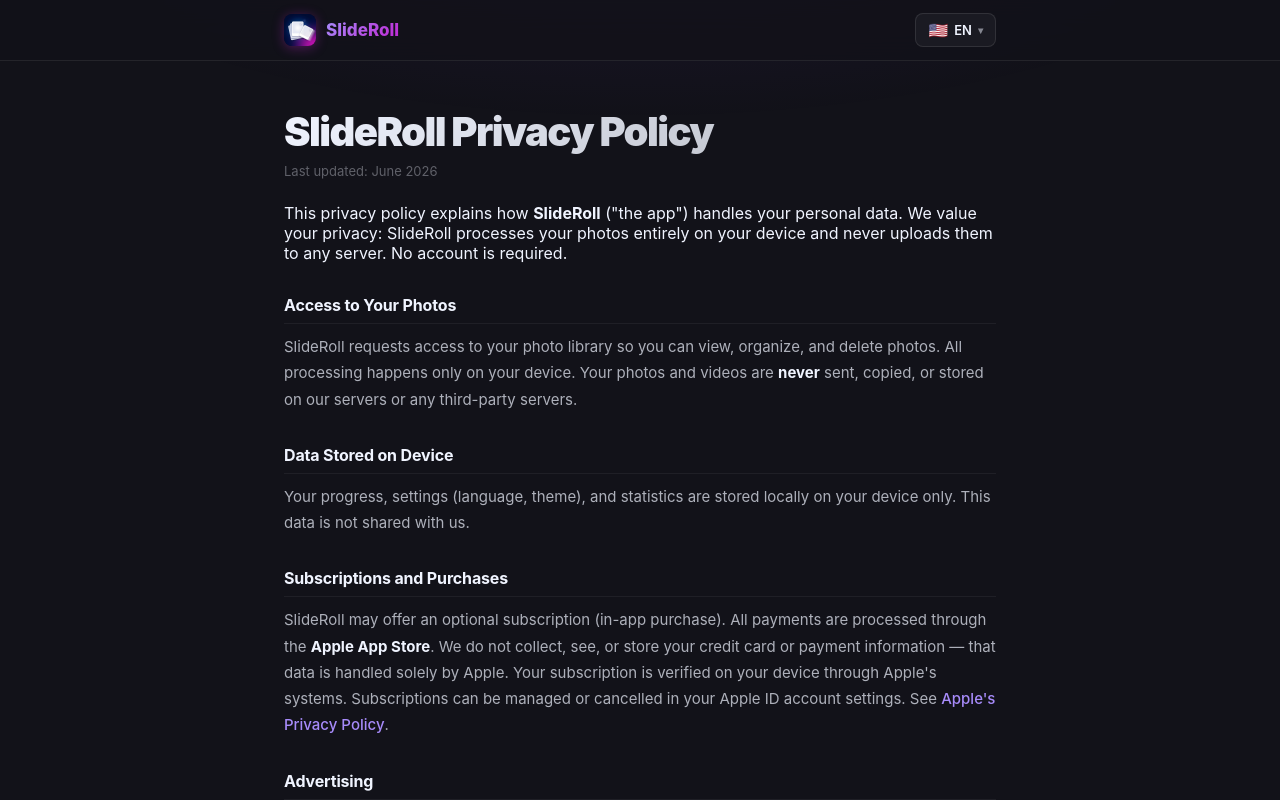
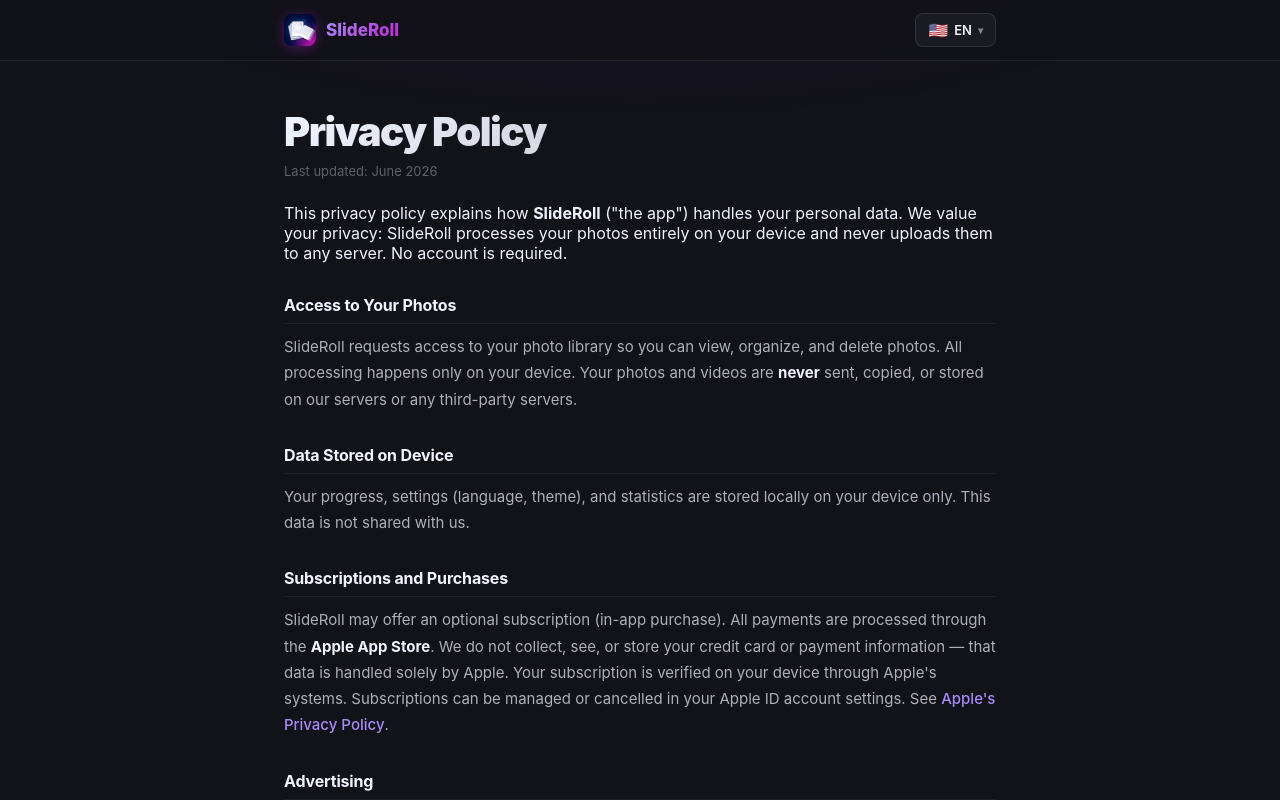
Before and after one commit to mertkerimi/slideroll-website, a React (Vite) app: page /slideroll/privacy in a window 1280 px wide. Shown: the top 800 px of the page. Built offline with nearby package versions, Linux system fonts and the light colour scheme.

Commit message:
fix: remove app name prefix from privacy page title

```diff
--- a/src/pages/PrivacyPage.tsx
+++ b/src/pages/PrivacyPage.tsx
@@ -185,7 +185,7 @@ export default function PrivacyPage() {
   const { title, meta, sections } = content[lang as Lang] ?? content['en']
 
   return (
-    <Layout title={`SlideRoll ${title}`} meta={meta}>
+    <Layout title={title} meta={meta}>
       {sections}
     </Layout>
   )
```
